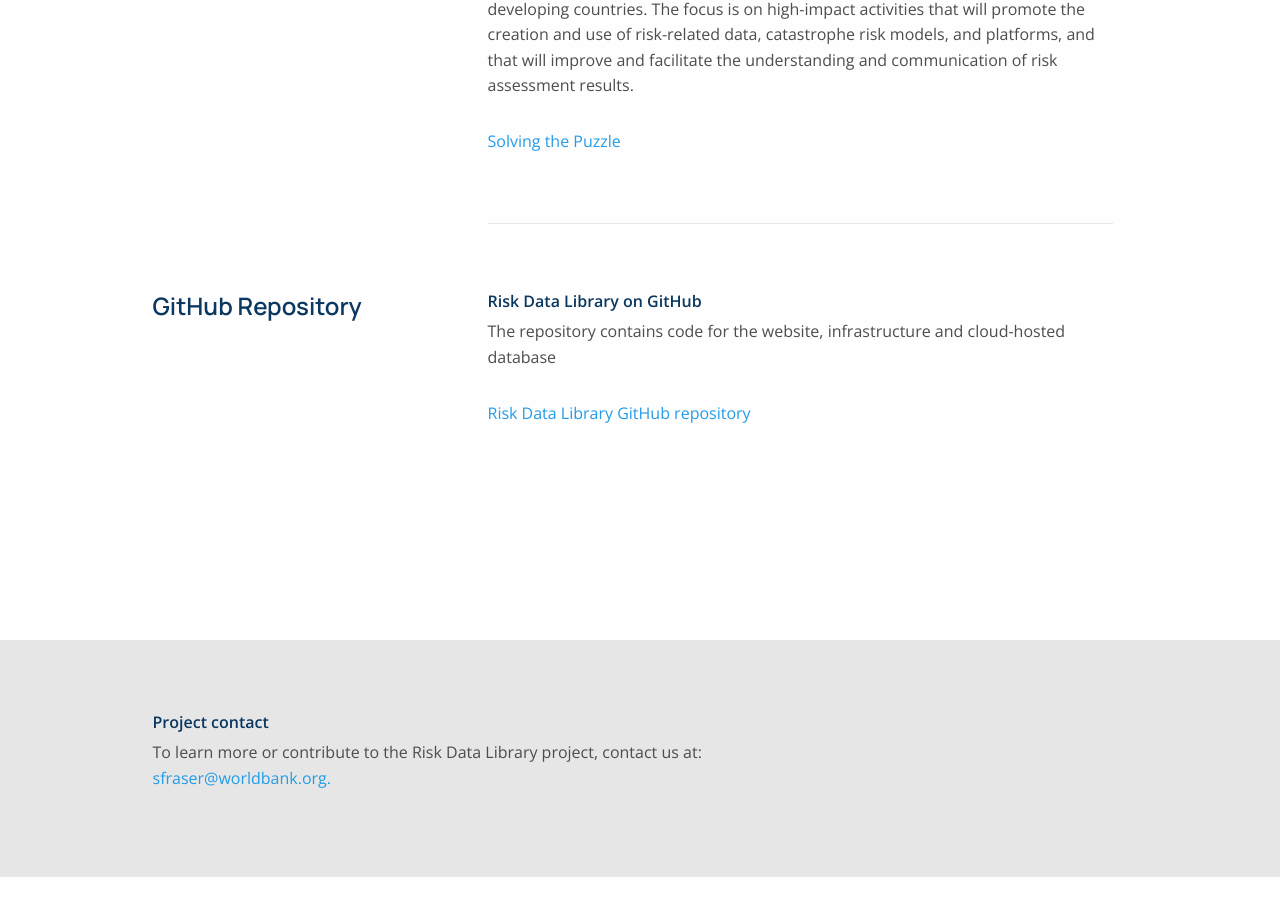
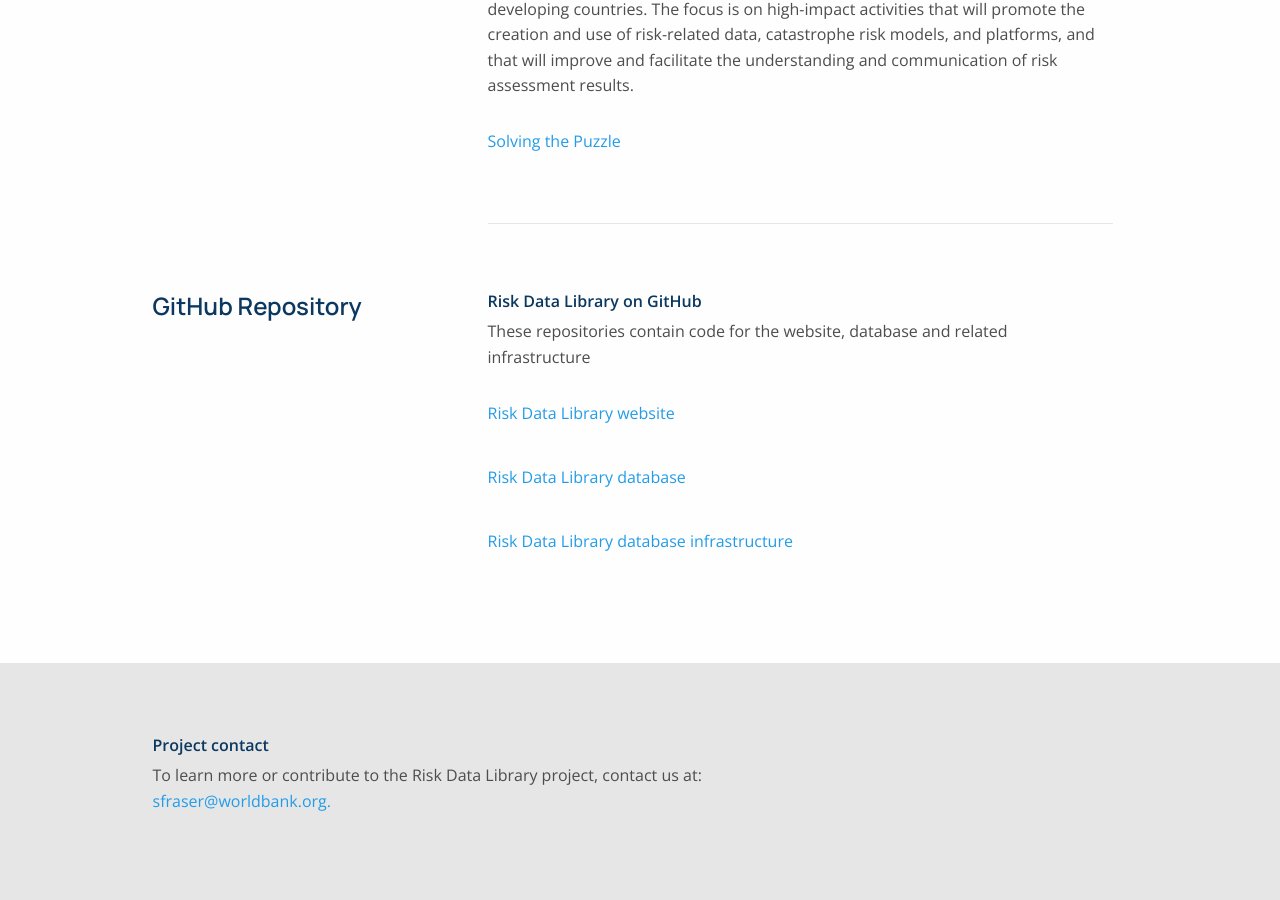
Before and after one commit to GFDRR/risk-data-library.github.io, a Jekyll site: the page built from resources.html, in a window 1280 px wide and 900 px high, scrolled down 615 px. Built offline with Jekyll 4.4.1, drawn with Linux system fonts in a browser that asks for light colours; nearby versions of some CDN libraries; before the commit the page ends 1492 px from its top, so only the background shows below that.

Commit message:
Update resources.html
update link to GFDRR owned repo

```diff
--- a/resources.html
+++ b/resources.html
@@ -49,11 +49,19 @@
         Risk Data Library on GitHub
       </p>
       <p>
-        The repository contains code for the website, infrastructure and cloud-hosted database
+        These repositories contain code for the website, database and related infrastructure
       </p>
       <div class="schema-page-link-container">
-        <a href="https://github.com/risk-data-library/" class="link" target="_blank">
-          Risk Data Library GitHub repository
+        <a href="https://github.com/GFDRR/risk-data-library.github.io/" class="link" target="_blank">
+          Risk Data Library website
+        </a>
+      <div class="schema-page-link-container">
+        <a href="https://github.com/GFDRR/rdl-data/" class="link" target="_blank">
+          Risk Data Library database
+        </a>
+      <div class="schema-page-link-container">
+        <a href="https://github.com/GFDRR/rdl-infra/" class="link" target="_blank">
+          Risk Data Library database infrastructure
         </a>
     </div>
   </div>
```
